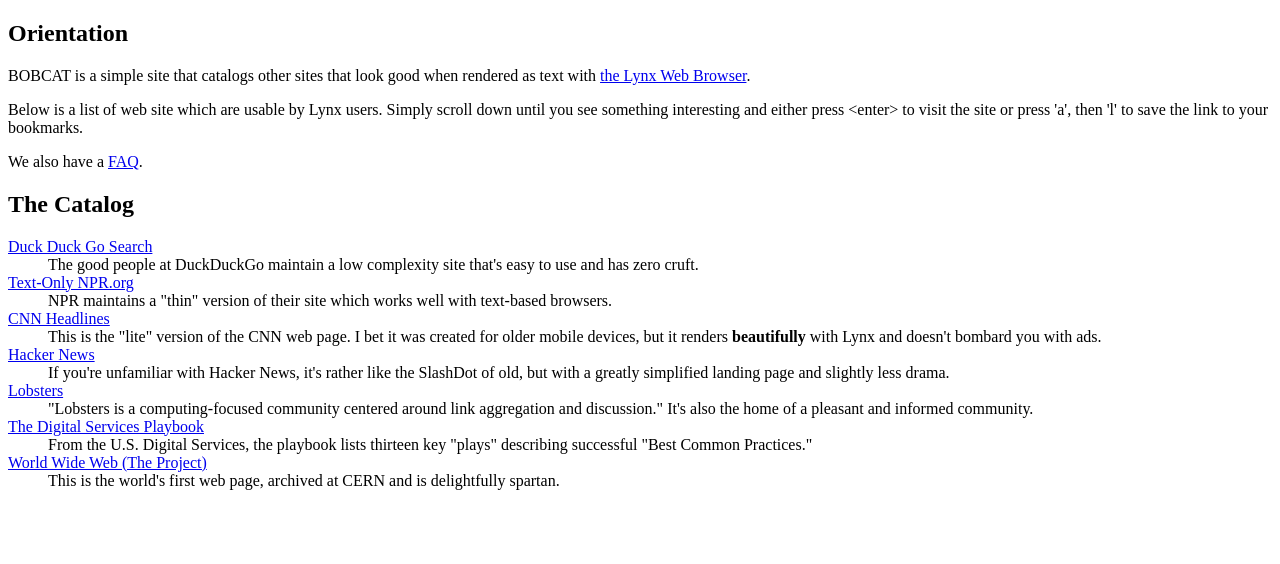
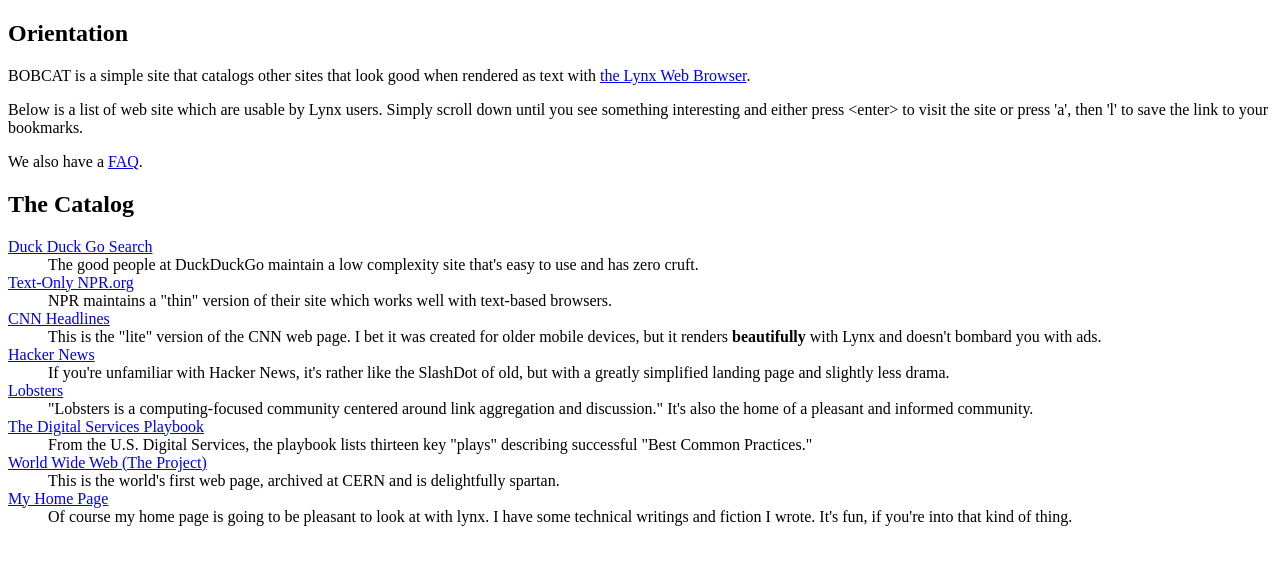
Before and after one commit to OhMeadhbh/bobcat, a plain HTML site: page index.html in a window 1280 px wide. Drawn offline with Linux system fonts and the light colour scheme.

Commit message:
add my home page

```diff
--- a/index.html
+++ b/index.html
@@ -100,5 +100,16 @@
         CERN and is delightfully spartan.
 
       </dd>
+
+      <dt><a href="https://meadhbh.hamrick.rocks/">My Home Page</a></dt>
+
+      <dd>
+
+        Of course my home page is going to be pleasant to
+        look at with lynx. I have some technical writings
+        and fiction I wrote. It's fun, if you're into that
+        kind of thing.
+
+      </dd>
     </dl>
 </html>
```
